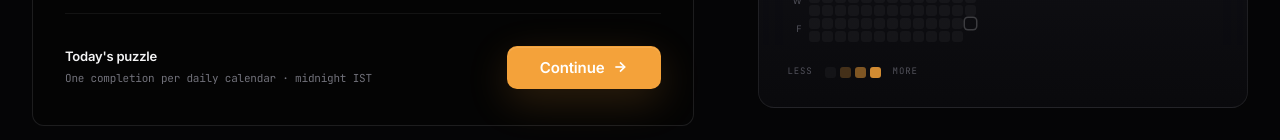
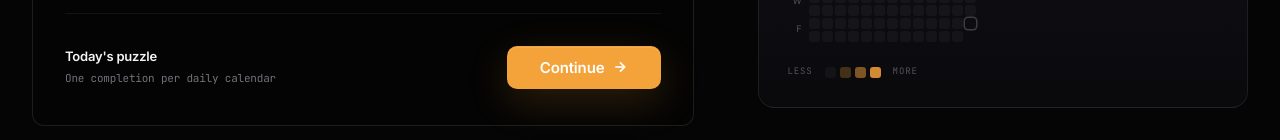
Before and after one commit to Deepanshu-Nst/DailyMathsRiddle, a Next.js app: page / in a window 1280 px wide. Shown: the part 441-581 px from the top of the page. Built offline with nearby package versions, Linux system fonts and the light colour scheme; no server answers.

Commit message:
Home page content Edit

```diff
--- a/components/home/HomeContent.tsx
+++ b/components/home/HomeContent.tsx
@@ -127,7 +127,7 @@ export default function HomeContent() {
                       <div>
                         <p className="text-sm font-semibold text-text-1">Today&apos;s puzzle</p>
                         <p className="mt-1 font-mono text-[11px] text-text-3">
-                            One completion per daily calendar · midnight {OFFICIAL_DAILY_TZ === 'Asia/Kolkata' ? 'IST' : OFFICIAL_DAILY_TZ}
+                          One completion per daily calendar
                         </p>
                       </div>
                       <motion.div whileHover={{ scale: 1.02 }} whileTap={{ scale: 0.98 }} transition={spring}>
```
Lines whose indentation alone changed are shown as unchanged.
